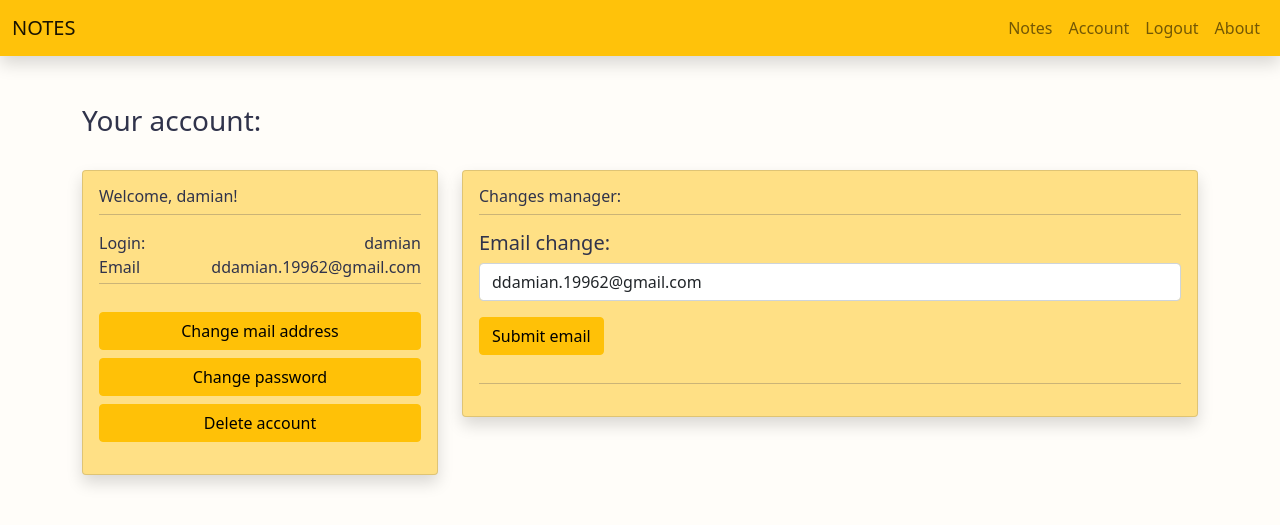
After one commit to Schabowyz/NoteApp, a Django app: page /users/account in a window 1280 px wide, after a click on "Change mail address". The commit adds this page. Shown: the top 525 px of the page. Run offline with Django 4.2, Linux system fonts and the light colour scheme; a user stored in the database is signed in.

Commit message:
modified:   db.sqlite3 modified:   main/__pycache__/settings.cpython-310.pyc modified:   main/settings.py modified:   notes/__pycache__/urls.cpython-310.pyc modified:   notes/__pycache__/views.cpython-310.pyc new file:   notes/templates/notes/about.html modified:   notes/templates/notes/index.html modified:   notes/urls.py modified:   notes/views.py modified:   templates/layout_main.html modified:   users/__pycache__/urls.cpython-310.pyc modified:   users/__pycache__/views.cpython-310.pyc new file:   users/static/users/styles.css new file:   users/templates/users/account.html deleted:    users/templates/users/delete.html deleted:    users/templates/users/email.html modified:   users/templates/users/index.html modified:   users/templates/users/login.html deleted:    users/templates/users/password.html modified:   users/templates/users/register.html modified:   users/urls.py modified:   users/views.py
Finished frontend, started work on security

```diff
--- a/main/settings.py
+++ b/main/settings.py
@@ -124,3 +124,6 @@ STATIC_URL = 'static/'
 # https://docs.djangoproject.com/en/4.2/ref/settings/#default-auto-field
 
 DEFAULT_AUTO_FIELD = 'django.db.models.BigAutoField'
+
+
+MESSAGE_STORAGE = 'django.contrib.messages.storage.session.SessionStorage'
--- a/notes/urls.py
+++ b/notes/urls.py
@@ -7,5 +7,6 @@ urlpatterns = [
     path("", views.index, name="index"),
     path("add", views.add, name="add"),
     path("edit/<int:note_id>", views.edit, name="edit"),
-    path("delete/<int:note_id>", views.delete, name="delete")
+    path("delete/<int:note_id>", views.delete, name="delete"),
+    path("about", views.about, name="about")
 ]
--- a/templates/layout_main.html
+++ b/templates/layout_main.html
@@ -42,7 +42,7 @@
     <body>
 
         <!-- Page navigation -->
-        <nav class="navbar navbar-expand-lg navbar-light navbar-custom">
+        <nav class="navbar navbar-expand-lg navbar-light navbar-custom shadow">
             <div class="container-fluid">
                 <a class="navbar-brand" href="/">NOTES</a>
                 <button class="navbar-toggler" type="button" data-bs-toggle="collapse" data-bs-target="#navbarSupportedContent" aria-controls="navbarSupportedContent" aria-expanded="false" aria-label="Toggle navigation">
@@ -55,21 +55,21 @@
                                 <a class="nav-link" href="{% url 'notes:index' %}">Notes</a>
                             </li>
                             <li class="nav-item">
-                                <a class="nav-link" href="{% url 'users:index' %}">Account</a>
+                                <a class="nav-link" href="{% url 'users:account' %}">Account</a>
                             </li>
                             <li class="nav-item">
-                                <a class="nav-link" href="{% url 'users:logout' %}">Log out</a>
+                                <a class="nav-link" href="{% url 'users:logout' %}">Logout</a>
                             </li>
                         {% else %}
                             <li class="nav-item">
-                                <a class="nav-link" href="{% url 'users:login' %}">Log in</a>
+                                <a class="nav-link" href="{% url 'users:login' %}">Login</a>
                             </li>
                             <li class="nav-item">
                                 <a class="nav-link" href="{% url 'users:register' %}">Register</a>
                             </li>
                         {% endif %}
                         <li class="nav-item">
-                            <a class="nav-link">About</a>
+                            <a class="nav-link" href="{% url 'notes:about' %}">About</a>
                         </li>
                     </ul>
                 </div>
@@ -77,11 +77,12 @@
         </nav>
 
         <!-- Alert message -->
-        {% if message %}
-            <div class="alert alert-primary" role="alert">
-                {% block alert %}
-                    <!-- Alert content -->
-                {% endblock %}
+        {% if messages %}
+            <div class="alert alert-warning alert-dismissible fade show" role="alert">
+                {% for message in messages %}
+                    {{ message }}
+                {% endfor %}
+                <button type="button" class="btn-close" data-bs-dismiss="alert" aria-label="Close"></button>
             </div>
         {% endif %}
 
--- /dev/null
+++ b/users/static/users/styles.css
@@ -0,0 +1,25 @@
+.icon-black {
+    color: #30334B;
+}
+
+.btn-custom {
+    background-color: #FFE085;
+    color: #30334B;
+    border-color: #d6b961;
+}
+
+#account {
+    background-color: #FFE085;
+}
+
+.card {
+    background-color: #FFE085;
+}
+
+hr {
+    margin: 1rem 0;
+    color: #30334B;
+    background-color: #30334B;
+    border: 0;
+    opacity: 0.25;
+}
--- /dev/null
+++ b/users/templates/users/account.html
@@ -0,0 +1,117 @@
+{% extends "layout_main.html" %}
+
+{% load static %}
+
+{% block title %}Your notes{% endblock %}
+
+{% block body %}
+    <link href="{% static 'users/styles.css' %}" rel="stylesheet">
+
+    <h3 >Your account:</h3><br>
+
+    <div class="row row-cols-1 row-cols-md-1 row-cols-lg-2 row-cols-xxl-3 g-4">
+
+        <div class="col col-4">
+            <div class="card shadow">
+                <div class="card-body">
+                    <h6 class="card-title">
+                        Welcome, {{ request.user.username }}!
+                    </h6>
+                    <hr class="mt-1 mb-1">
+                    <p class="card-text">
+                        <div class="row">
+                            <div class="col">
+                                Login:
+                             </div>
+                             <div class="col d-flex justify-content-end">
+                                {{ request.user.username }}
+                             </div>
+                        </div>
+                        <div class="row">
+                            <div class="col">
+                                Email
+                             </div>
+                             <div class="col d-flex justify-content-end">
+                                {{ request.user.email }}
+                             </div>
+                        </div>
+                        <hr class="mt-1 mb-1"><br>
+                        <div class="d-grid gap-2">
+                            <!-- Collabpse button 1 -->
+                            <a type="button" class="btn btn-warning" data-bs-toggle="collapse" href="#collapse1" aria-expanded="false" aria-controls="collapse1">Change mail address</a>
+                            <!-- Collapse button 2 -->
+                            <a type="button" class="btn btn-warning" data-bs-toggle="collapse" href="#collapse2" aria-expanded="false" aria-controls="collapse2">Change password</a>
+                            <!-- Collapse button 2 -->
+                            <a type="button" class="btn btn-warning" data-bs-toggle="collapse" href="#collapse3" aria-expanded="false" aria-controls="collapse3">Delete account</a>
+                        </div>
+                    </p>
+                </div>
+            </div>
+        </div>
+
+        <div class="col col-8">
+            <div class="card shadow">
+                <div class="card-body">
+                    <h6 class="card-title">
+                        Changes manager:
+                    </h6>
+                    <hr class="mt-1 mb-1">
+                    <p class="card-text">
+
+                        <!-- Collapse 1 -->
+                        <div class="collapse" id="collapse1">
+                            <h5>Email change:</h5>
+                            <form action="{% url 'users:email' %}" method="post">
+                                {% csrf_token %}
+                                <div class="mb-3">
+                                    <input type="text" name="email" class="form-control" value="{{ request.user.email }}" required="required">
+                                </div>
+                                <button type="submit" class="btn btn-warning">Submit email</button>
+                            </form>
+                            <br><hr class="mt-1 mb-1">
+                        </div>
+
+                        <!-- Collapse 2 -->
+                        <div class="collapse" id="collapse2">
+                            <br>
+                            <form action="{% url 'users:password' %}" method="post">
+                                <h5>Password change:</h5>
+                                {% csrf_token %}
+                                <div class="mb-3">
+                                    <input type="password" name="old_password" class="form-control" placeholder="Old password" required="required">
+                                </div>
+                                <div class="mb-3">
+                                    <input type="password" name="password" class="form-control" placeholder="New password" required="required">
+                                </div>
+                                <div class="mb-3">
+                                    <input type="password" name="repeat" class="form-control" placeholder="Repeat password" required="required">
+                                </div>
+                                <button type="submit" class="btn btn-warning">Submit password</button>
+                            </form>
+                            <br><hr class="mt-1 mb-1">
+                        </div>
+
+                        <!-- Collapse 3 -->
+                        <div class="collapse" id="collapse3">
+                            <br>
+                            <h5>Account removal:</h5>
+                            <p>Please take a note that after upon removing your accout all the notes get deleted too and it's impossible to retrive them.</p>
+                            <form action="{% url 'users:delete' %}" method="post">
+                                {% csrf_token %}
+                                <div class="mb-3">
+                                    <input type="password" name="password" class="form-control" placeholder="Password" required="required">
+                                </div>
+                                <button type="submit" class="btn btn-danger">Delete account</button>
+                            </form>
+                        </div>
+
+                    </p>
+                </div>
+            </div>
+        </div>
+
+    </div>
+
+
+
+{% endblock %}
--- a/users/urls.py
+++ b/users/urls.py
@@ -10,5 +10,6 @@ urlpatterns = [
     path("register", views.register, name="register"),
     path("email", views.email, name="email"),
     path("password", views.password, name="password"),
-    path("delete", views.delete, name="delete")
+    path("delete", views.delete, name="delete"),
+    path("account", views.account, name="account")
 ]
--- a/users/views.py
+++ b/users/views.py
@@ -1,12 +1,16 @@
 from django.contrib.auth import authenticate, login, logout, update_session_auth_hash
+from django.contrib.auth.decorators import login_required
 from django.contrib.auth.hashers import check_password
 from django.contrib.auth.models import User
+from django.contrib import messages
 from django.http import HttpResponseRedirect
 from django.shortcuts import render
 from django.urls import reverse
 
 # Create your views here.
 def index(request):
+    if request.user.is_authenticated:
+        return HttpResponseRedirect(reverse("notes:index"))
     return render(request, "users/index.html")
 
 def login_view(request):
@@ -18,14 +22,18 @@ def login_view(request):
         # If user was autenthicated correctly, redirects to notes page
         if user:
             login(request, user)
+            messages.success(request, "You were successfully logged in")
             return HttpResponseRedirect(reverse("notes:index"))
-        # If user wasnt auth correctly
+        messages.success(request, "Invalid login credentials")
+        return render(request, "users/login.html")
     # Renders login page
     return render(request, "users/login.html")
 
+@login_required
 def logout_view(request):
     # Logs out and redirects to index page
     logout(request)
+    messages.success(request, "You were successfully logged out")
     return HttpResponseRedirect(reverse("users:index"))
 
 def register(request):
@@ -33,34 +41,51 @@ def register(request):
         user = User.objects.create_user(request.POST["username"], request.POST["email"], request.POST["password"])
         user.save()
         login(request, user)
+        messages.success(request, "You were successfully registered")
         return HttpResponseRedirect(reverse("notes:index"))
     return render(request, "users/register.html")
 
+@login_required
 def email(request):
     # Updates users email and redirects to profile
-    if request.method == "POST":
-        user = User.objects.get(id = request.user.id)
-        user.email = request.POST["email"]
-        user.save()
-        return HttpResponseRedirect(reverse("users:index"))
-    return render(request, "users/email.html")
+    if request.user.username == "demo_user":
+        messages.success(request, "You can't change demo user's credentials. If you wish to use this feature, you have to create your own account")
+        return HttpResponseRedirect(reverse("users:account"))
+    user = User.objects.get(id = request.user.id)
+    user.email = request.POST["email"]
+    user.save()
+    messages.success(request, "Your email was succesfully updated")
+    return HttpResponseRedirect(reverse("users:account"))
 
+@login_required
 def password(request):
     # Checks if passwords match, then updates user password and redirects to profile
-    if request.method == "POST":
+    if request.user.username == "demo_user":
+        messages.success(request, "You can't change demo user's credentials. If you wish to use this feature, you have to create own your own account")
+        return HttpResponseRedirect(reverse("users:account"))
+    if  authenticate(request, username=request.user.username, password=request.POST["old_password"]):
         if request.POST["password"] == request.POST["repeat"]:
             user = User.objects.get(id = request.user.id)
             user.set_password(request.POST["password"])
             user.save()
             update_session_auth_hash(request, user)
-            return HttpResponseRedirect(reverse("users:index"))
-    return render(request, "users/password.html")
+            messages.success(request, "Your password was successfully updated")
+            return HttpResponseRedirect(reverse("users:account"))
+    messages.success(request, "Invalid password")
+    return HttpResponseRedirect(reverse("users:account"))
 
+@login_required
 def delete(request):
     # Checks if password match, then deletes users account
-    if request.method == "POST":
-        if check_password(request.POST["password"], request.user.password):
-            User.objects.get(id = request.user.id).delete()
-            logout(request)
-            return HttpResponseRedirect(reverse("users:index"))
-    return render(request, "users/delete.html")
+    if request.user.username == "demo_user":
+        messages.success(request, "You can't remove demo user's account. If you wish to use this feature, you have to create own your own account")
+        return HttpResponseRedirect(reverse("users:account"))
+    if check_password(request.POST["password"], request.user.password):
+        User.objects.get(id = request.user.id).delete()
+        logout(request)
+        messages.success(request, "Your account was successfully deleted")
+        return HttpResponseRedirect(reverse("users:index"))
+
+@login_required
+def account(request):
+    return render(request, "users/account.html")
```
Also changed, not shown: notes/templates/notes/about.html (added, +48 -0 lines), notes/templates/notes/index.html (+8 -5 lines), notes/views.py (+33 -9 lines), users/templates/users/delete.html (deleted, +0 -17 lines), users/templates/users/email.html (deleted, +0 -17 lines), users/templates/users/index.html (+39 -15 lines), users/templates/users/login.html (+31 -7 lines), users/templates/users/password.html (deleted, +0 -18 lines), users/templates/users/register.html (+33 -11 lines), db.sqlite3.
